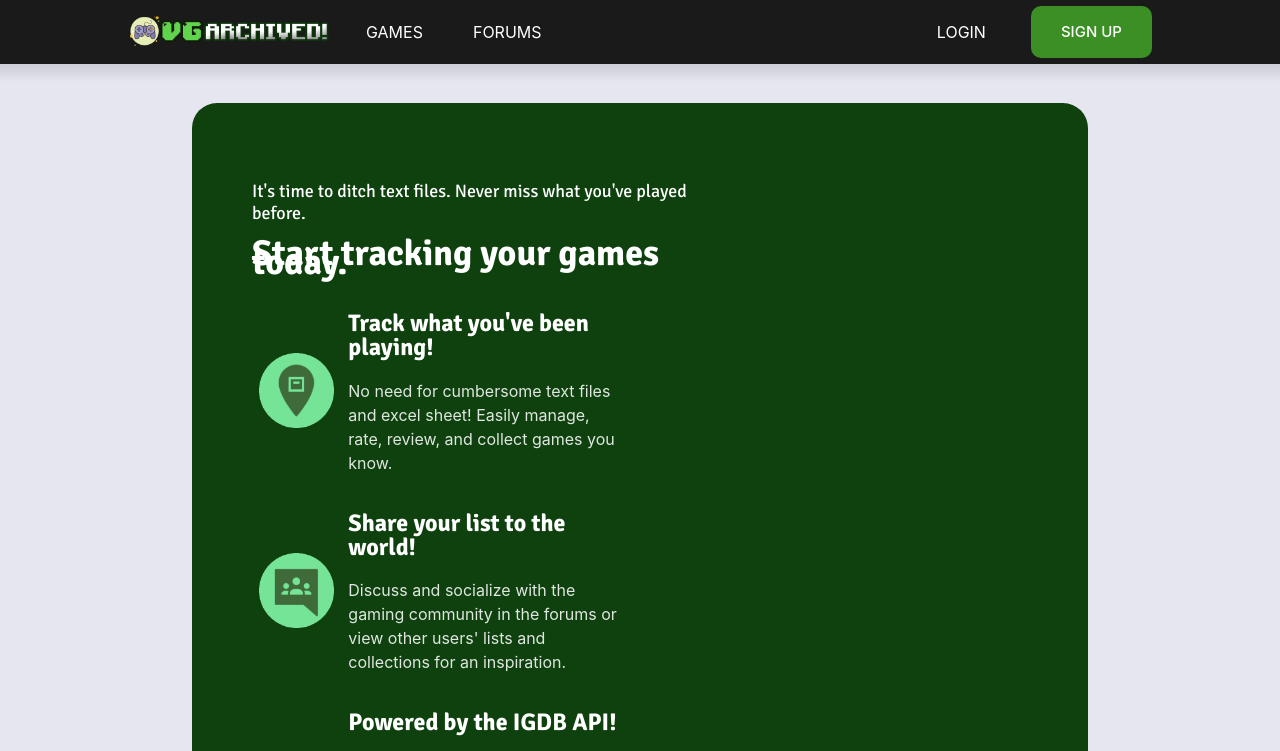
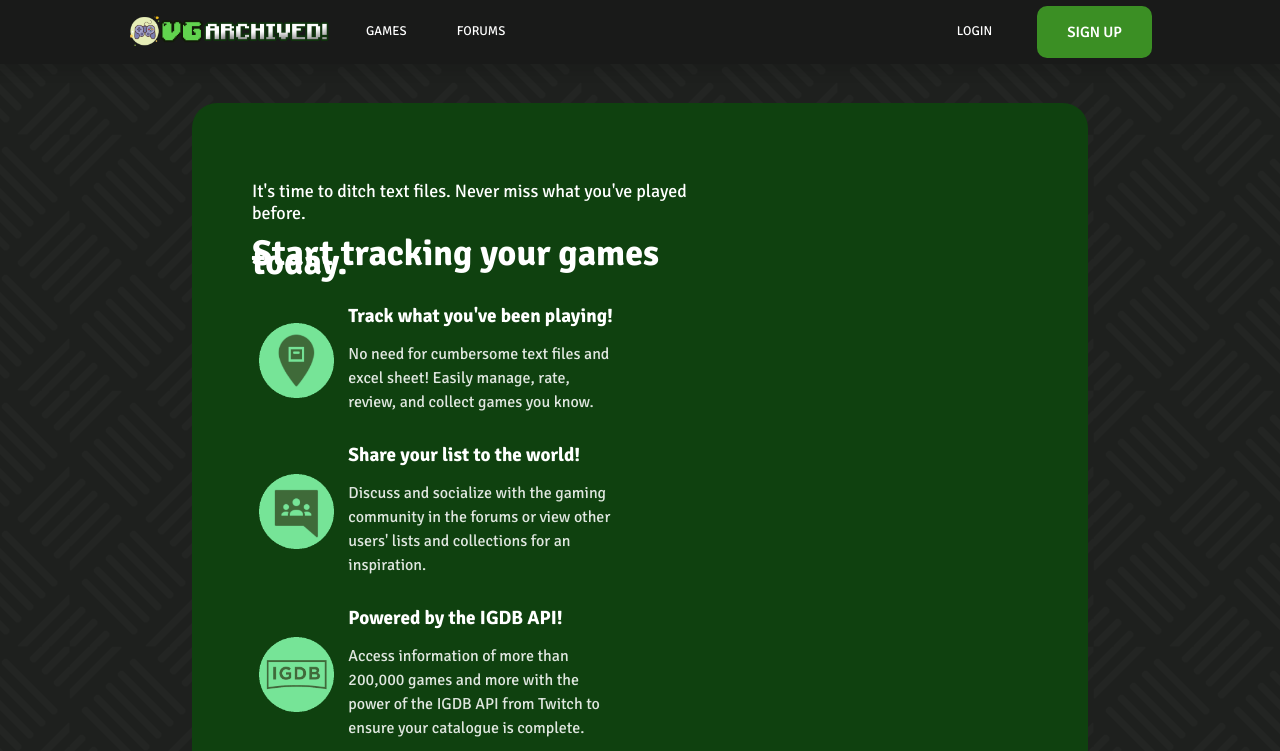
Before and after one commit to ShySpaceSheep/reactjs-vgarchived, a React (Vite) app: page / in a window 1280 px wide. Shown: the top 751 px of the page. Built offline with nearby package versions, Linux system fonts and the light colour scheme.

Commit message:
Changed page color theme

```diff
--- a/src/assets/global-styles/index.css
+++ b/src/assets/global-styles/index.css
@@ -1,11 +1,17 @@
+@font-face {
+  font-family: Signika;
+  src: url(../../assets/fonts/signika.ttf) format("truetype");
+}
+
 :root {
-  font-family: Inter, system-ui, Avenir, Helvetica, Arial, sans-serif;
+  font-family: "Signika", Inter, system-ui, Avenir, Helvetica, Arial, sans-serif;
   line-height: 1.5;
   font-weight: 400;
+  font-size: 1vw;
 
   color-scheme: light dark;
   color: rgba(255, 255, 255, 0.87);
-  background-color: rgb(230, 230, 240);
+  background-color: rgb(30, 32, 30);
 
   background-image: url("../backgrounds/background-pattern-loop.png");
   background-repeat: repeat;
@@ -37,6 +43,6 @@ a:visited {
     background-position: 0 0;
   }
   to {
-    background-position: 100px 100px;
+    background-position: 127px 127px;
   }
 }
```
